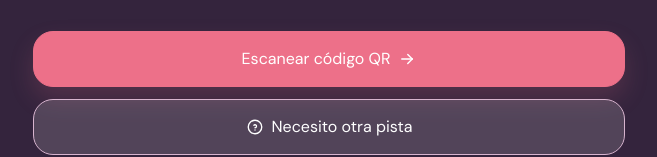
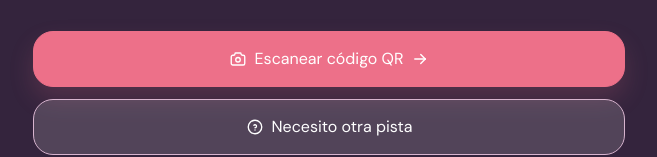
Before and after one commit to raymundo-salazar/our-history, a React (Vite) app: page /pista/1 in a window 1280 px wide. Shown: the part 483-640 px from the top of the page, without its empty margins (311-968 px from the left). Built offline with nearby package versions, Linux system fonts and the light colour scheme.

Commit message:
feat(ui): add camera icon to scan action

```diff
--- a/src/componentes/molecules/HintActions/index.tsx
+++ b/src/componentes/molecules/HintActions/index.tsx
@@ -1,4 +1,4 @@
-import { IconArrowRight, IconHelpCircle } from "@tabler/icons-react"
+import { IconArrowRight, IconCamera, IconHelpCircle } from "@tabler/icons-react"
 import { Button } from "../../atoms/Button"
 import { HINT_ACTION_LABEL } from "./constants"
 import type { HintActionsProps } from "./types"
@@ -11,6 +11,9 @@ export const HintActions = ({
 }: HintActionsProps) => (
 	<div className="mt-8 flex w-full flex-col gap-3">
 		<Button fullWidth onClick={onContinue}>
+			{continueLabel === "Escanear código QR" && (
+				<IconCamera size={18} stroke={1.8} aria-hidden="true" />
+			)}
 			{continueLabel}
 			<IconArrowRight size={18} stroke={1.8} aria-hidden="true" />
 		</Button>
```
